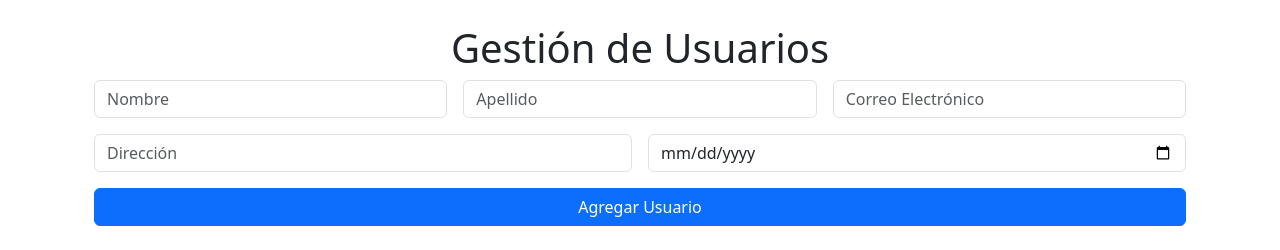
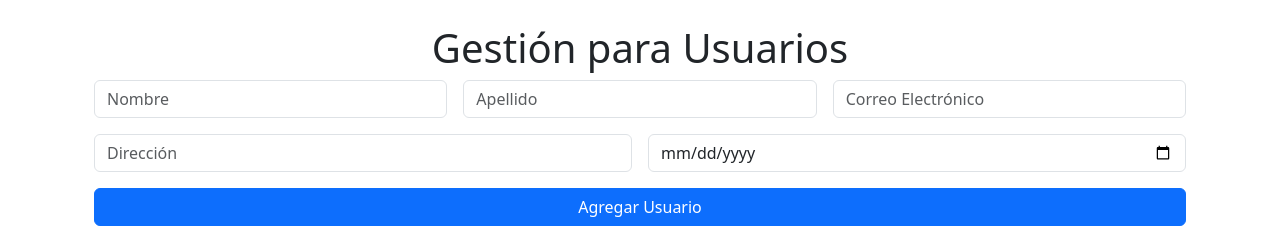
Before and after one commit to fatbunny415/biblioteca_crud, a Flask app: template templates/usuario_crud.html in a window 1280 px wide. Shown: the part 56-306 px from the top of the page. Run offline with Flask 3, Linux system fonts and the light colour scheme; the template is opened without the code that fills it, so the values that code supplies are empty.

Commit message:
Archivo HTML designado para:
- Formulario para añadir un nuevo usuario(nombre, apellido, email, dirección, fechaNacimiento) y un boton para agregar el ususrios  en la Base de Datos

- Vista del CRUD de usuarios

```diff
--- a/templates/usuario_crud.html
+++ b/templates/usuario_crud.html
@@ -4,7 +4,7 @@
 
 {% block content %}
 <div class="container">
-    <h1 class="text-center">Gestión de Usuarios</h1>
+    <h1 class="text-center">Gestión para Usuarios</h1>
     <form action="/usuarios/agregar" method="POST" class="mb-4">
         <div class="row g-3">
             <div class="col-md-4"><input type="text" class="form-control" name="nombre" placeholder="Nombre" required></div>
```
